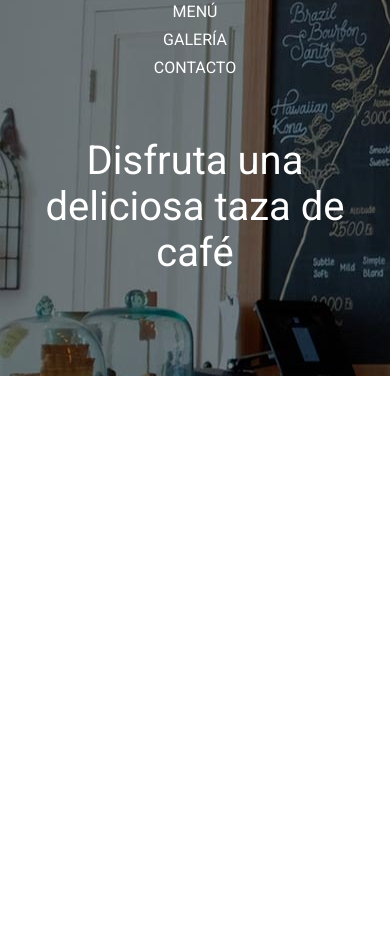
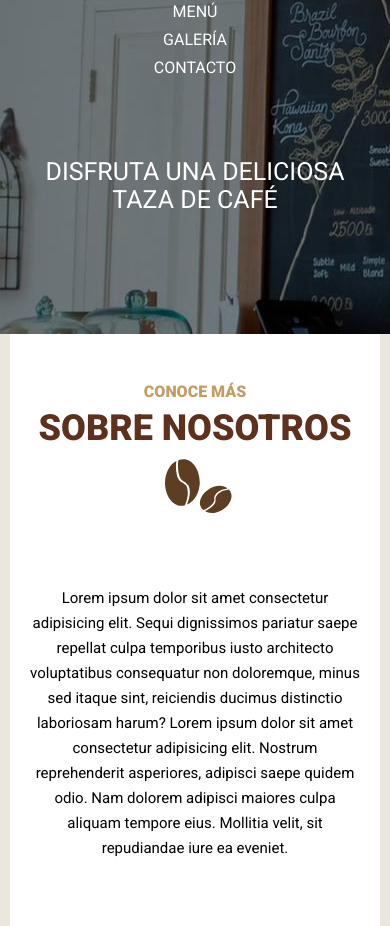
Before and after one commit to cumbinar/cafeteria, a website: page index.html in a window 390 px wide. Shown: the part 371-1297 px from the top of the page. Before the commit the page ends 844 px from the top, so only its background shows below. Drawn offline with Linux system fonts and the light colour scheme.

Commit message:
modificación responsive line-height h1

```diff
--- a/index.html
+++ b/index.html
@@ -34,9 +34,11 @@
             </div>
 
         </div>
+    </header>
 
-
-
-    </header>
+    <main class="contenedor contenido-principal text-center">
+        <h2> <span> Conoce más</span> sobre nosotros</h2>
+        <p>Lorem ipsum dolor sit amet consectetur adipisicing elit. Sequi dignissimos pariatur saepe repellat culpa temporibus iusto architecto voluptatibus consequatur non doloremque, minus sed itaque sint, reiciendis ducimus distinctio laboriosam harum? Lorem ipsum dolor sit amet consectetur adipisicing elit. Nostrum reprehenderit asperiores, adipisci saepe quidem odio. Nam dolorem adipisci maiores culpa aliquam tempore eius. Mollitia velit, sit repudiandae iure ea eveniet.</p>
+    </main>
 </body>
 </html>
--- a/src/scss/app.scss
+++ b/src/scss/app.scss
@@ -1,2 +1,3 @@
 @use 'base';
 @use 'header';
+@use 'inicio';
--- a/src/scss/base/_globales.scss
+++ b/src/scss/base/_globales.scss
@@ -10,13 +10,15 @@ html{
 }
 
 body{
-   font-family: v.$fuente_principal;
+   font-family: v.$fuentePrincipal;
    font-size: 1.6rem;
+   background-color: v.$cafeClaro;
 }
 
 p{
     color: v.$negro;
-    font-size: 2rem;
+    font-size: 1.5rem;
+    line-height: 2.5rem;
 }
 
 .contenedor{
@@ -33,19 +35,3 @@ img{
     max-width: 100%;
     display: block;
 }
-
-h1, h2, h3{
-    margin: 0 0 v.$separacion 0;
-}
-
-h1{
-   font-size: 4rem;
-}
-
-h2{
-    font-size: 3.6rem;
-}
-
-h3{
-    font-size: 3.2rem;
-}
--- a/src/scss/base/_index.scss
+++ b/src/scss/base/_index.scss
@@ -1,5 +1,7 @@
 @forward 'normalize';
 @forward 'variables';
+@forward 'mixins';
 @forward  'globales';
 @forward 'utilidades';
 @forward 'header';
+@forward 'tipografia';
--- /dev/null
+++ b/src/scss/base/_tipografia.scss
@@ -0,0 +1,40 @@
+@use 'variables' as v;
+
+h1, h2, h3{
+    font-family: v.$fuentePrincipal;
+    margin: 0 0 v.$separacion;
+    text-transform: uppercase;
+    text-align: center;
+    line-height: 1.6rem;
+
+}
+
+h1{
+   font-size: 4rem;
+}
+
+h2{
+    font-size: 3.6rem;
+    color: v.$primario;
+    span {
+        color: v.$secundario;
+        font-size: 1.6rem;
+        display: block;
+        padding-bottom: 2rem;
+    }
+
+    &::after{
+        content: '';
+        display: block;
+        width: 10rem;
+        height: 10rem;
+        margin: auto;
+        background-image: url(../img/cafe.svg);
+        background-size: 10rem;
+
+    }
+}
+
+h3{
+    font-size: 3.2rem;
+}
--- a/src/scss/base/_variables.scss
+++ b/src/scss/base/_variables.scss
@@ -1,5 +1,5 @@
 //FUENTES
-$fuente_principal:  'Roboto', sans-serif;
+$fuentePrincipal:  'Roboto', sans-serif;
 
 //MEDIA QUERIES
 $telefono: 480px;
@@ -13,6 +13,7 @@ $negro: #000000;
 $blanco: #FFFFFF;
 $grisClaro: #ECEEEF;
 $cafeClaro: #ebe7de;
+$fondo: rgb(210, 247, 244);
 
 //UNIDADES
 $separacion: 5rem;
--- a/src/scss/header/_barra.scss
+++ b/src/scss/header/_barra.scss
@@ -3,6 +3,7 @@
 .barra{
     display: flex;
     flex-direction: column;
+
  @include m.tablet {
      flex-direction: row;
      justify-content: space-between;
--- a/src/scss/header/_header.scss
+++ b/src/scss/header/_header.scss
@@ -27,10 +27,15 @@
             color: v.$blanco;
             font-weight: normal;
             margin-top:5rem;
+            font-size: 2.5rem;
+            padding: 2rem;
+            line-height: 2.8rem;
+
             @include m.tablet {
                margin-top:10rem;
+               font-size: 4rem;
+               line-height: 4.8rem;
              }
-
         }
     }
 }
--- a/src/scss/header/_navegacion.scss
+++ b/src/scss/header/_navegacion.scss
@@ -5,7 +5,6 @@
     display: flex;
     flex-direction: column;
     margin-top: 5rem;
-
 
     @include m.tablet {
         flex-direction: row;
--- /dev/null
+++ b/src/scss/inicio/_contenido.scss
@@ -0,0 +1,14 @@
+@use 'base/variables' as v;
+@use 'base/mixins' as m;
+
+.contenido-principal{
+    background-color: v.$blanco;
+    padding: 5rem 2rem;
+
+    @include m.tablet {
+        padding: 10rem;
+        margin-top: -10rem;
+        position: relative;
+     }
+
+}
--- /dev/null
+++ b/src/scss/inicio/_index.scss
@@ -0,0 +1 @@
+@forward  'contenido';
```
Also changed, not shown: build/css/app.css.
